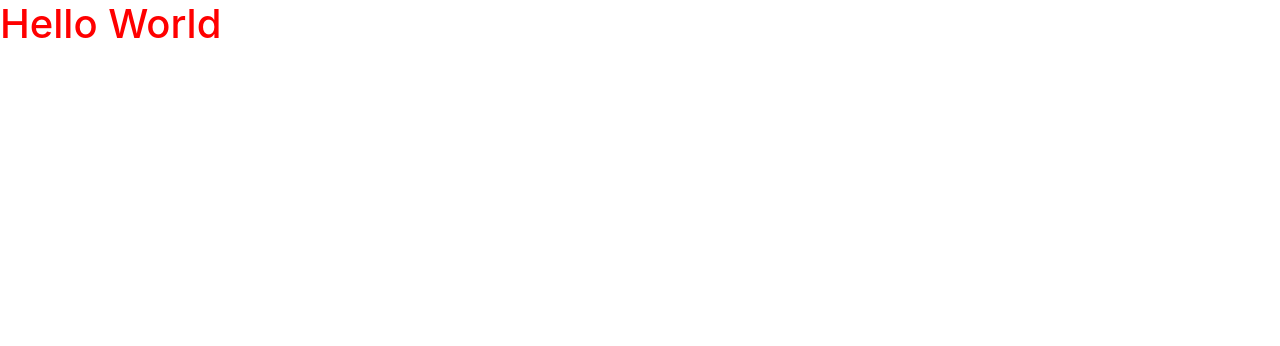
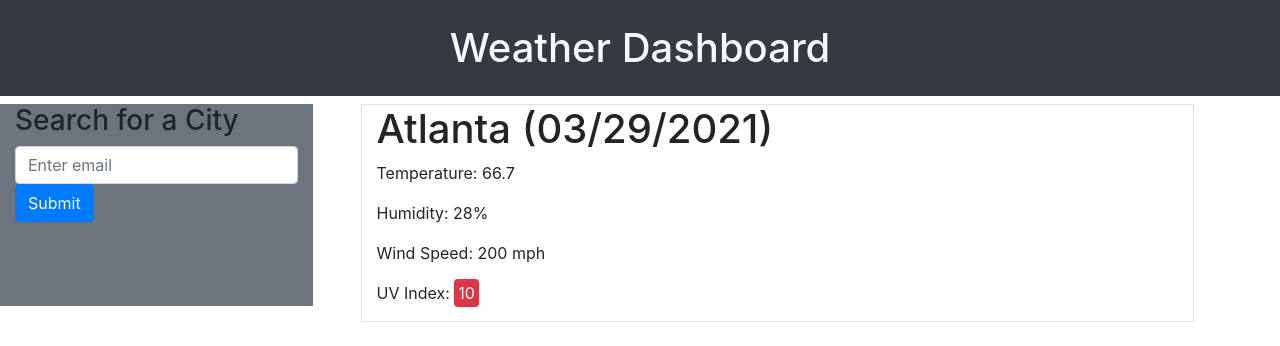
Before and after one commit to shrwnwilliams/weather-dashboard, a plain HTML site: page index.html in a window 1280 px wide. Drawn offline with nearby package versions, Linux system fonts and the light colour scheme.

Commit message:
added basic html to make page look like most of the mock up

```diff
--- a/assests/css/style.css
+++ b/assests/css/style.css
@@ -1,3 +1,3 @@
-* {
-    color: red;
+.nav-heading {
+    text-align: center;
 }
--- a/index.html
+++ b/index.html
@@ -11,12 +11,38 @@
       crossorigin="anonymous"
     />
     <link href="./assests/css/style.css" rel="stylesheet" />
-    <title>Document</title>
+    <title>Weather Dashboard</title>
   </head>
   <body>
+    <nav>
+      <h1 class="text-center bg-dark py-4 text-light">Weather Dashboard</h1>
+    </nav>
 
-<h1>Hello World</h1>
+    <main class="container-fluid row">
+      <aside class="form-group col-3 bg-secondary mr-5">
+        <div>
+          <h3>Search for a City</h3>
+          <input
+            type="search"
+            class="form-control"
+            id="exampleInputEmail1"
+            aria-describedby="emailHelp"
+            placeholder="Enter email"
+          />
+        </div>
+        <button type="submit" class="btn btn-primary">Submit</button>
+    </aside>
 
+        <section class="col-8 border">
+            <h1>Atlanta <span>(03/29/2021)</span></h1>
+            <p>Temperature: <span>66.7</span></p>
+            <p>Humidity: <span>28%</span></p>
+            <p>Wind Speed: <span>200 mph</span></p>
+            <p>UV Index: <span class="btn-danger p-1 rounded">10</span></p>
+        </section>
+
+
+    </main>
     <script
       src="https://code.jquery.com/jquery-3.6.0.min.js"
       integrity="sha256-/xUj+3OJU5yExlq6GSYGSHk7tPXikynS7ogEvDej/m4="
```
